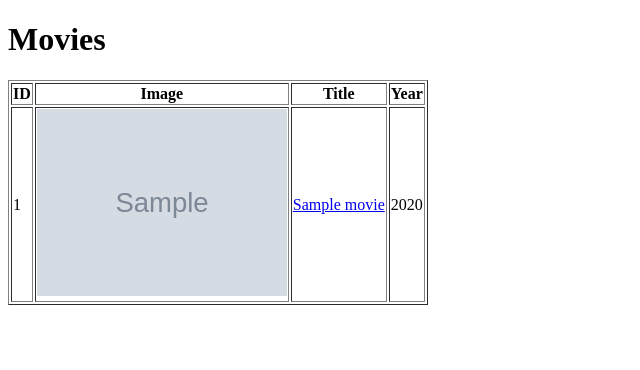
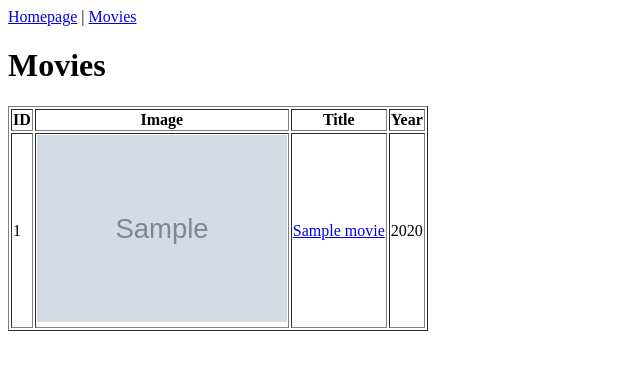
Before and after one commit to appdev-solutions/must-see-movies-django, a Django app: page /movies/ in a window 1280 px wide. Shown: the top 370 px of the page, without its empty margins (0-640 px from the left). Run offline with Django 4.2, Linux system fonts and the light colour scheme; tables that the repository leaves empty hold one stand-in row (values such as "Sample post"); grey boxes marked "Sample" are stand-in pictures.

Commit message:
add some nav links to base.html

```diff
--- a/templates/base.html
+++ b/templates/base.html
@@ -1,13 +1,20 @@
 <!DOCTYPE html>
 <html>
+
 <head>
     <meta charset="utf-8">
     <title>{% block title %}Must See Movies{% endblock %}</title>
 </head>
+
 <body>
+    <header>
+        <a href="{% url 'home' %}">Homepage</a> |
+        <a href="{% url 'movies' %}">Movies</a>
+    </header>
     <main>
         {% block content %}
         {% endblock %}
     </main>
 </body>
+
 </html>
```
Lines whose indentation alone changed are shown as unchanged.
